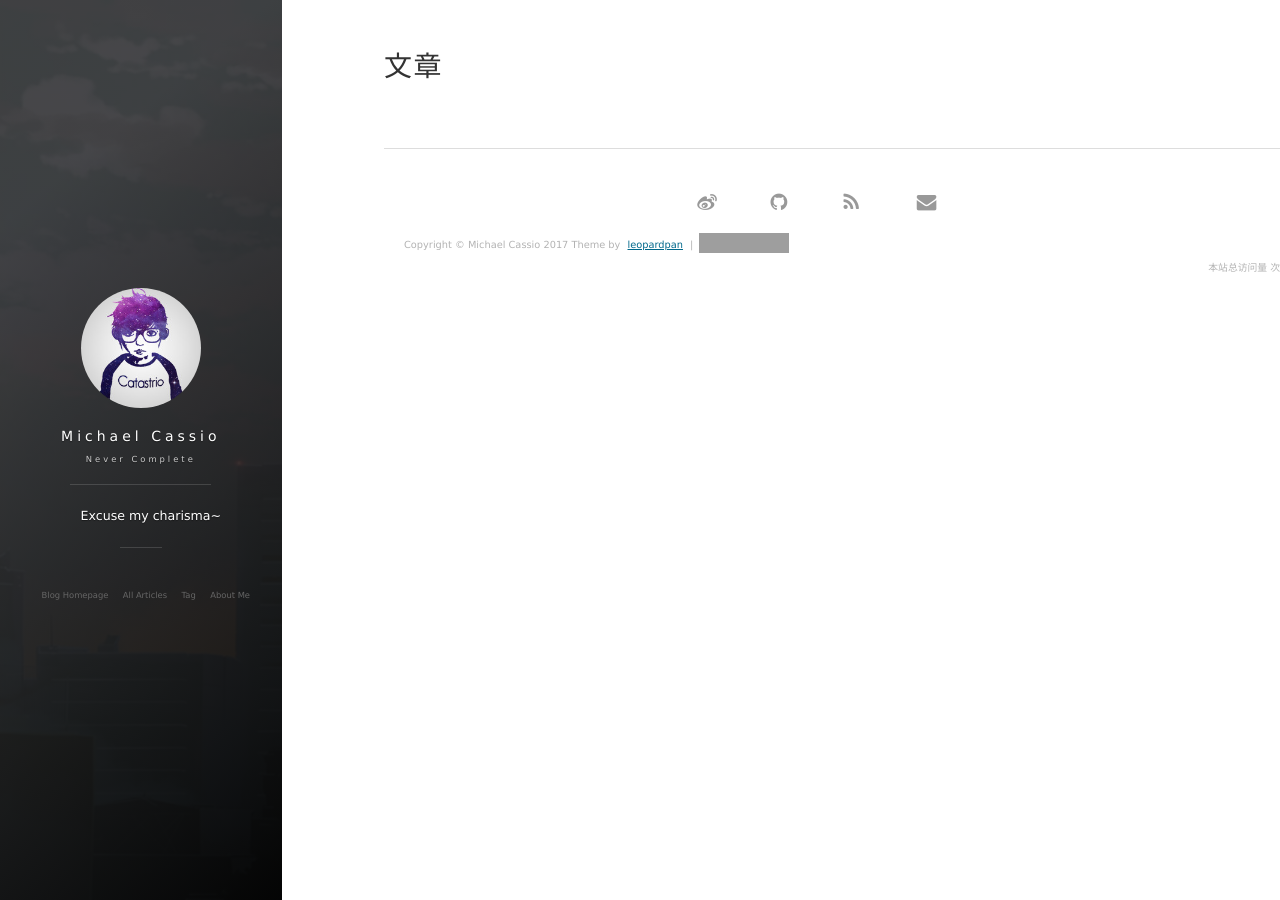
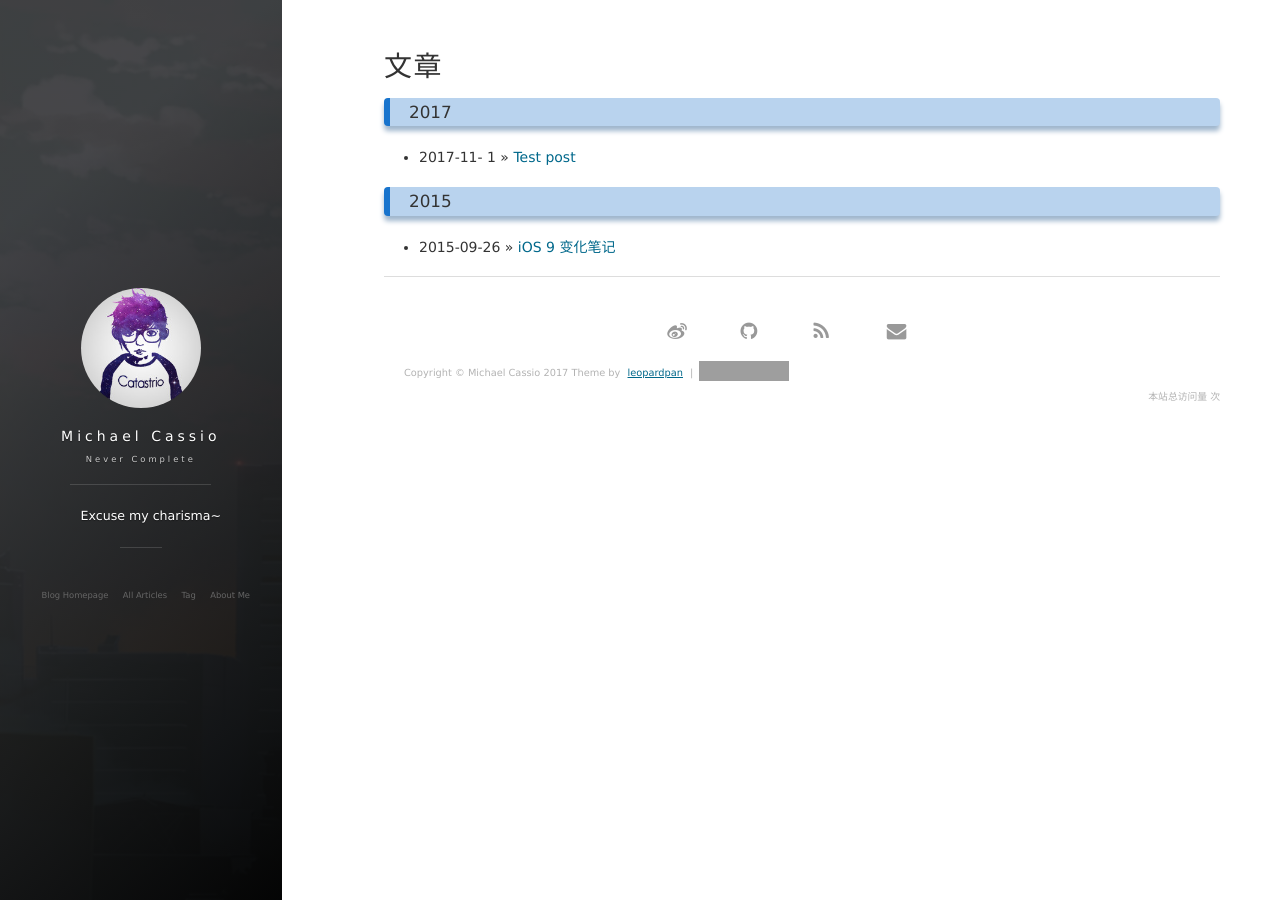
Before and after one commit to Catastrio/catastrio.github.io, a Jekyll site: the page built from archive.html, in a window 1280 px wide. Built offline with Jekyll 4.4.1, drawn with Linux system fonts in a browser that asks for light colours; nearby versions of some CDN libraries; comment, search, counter and statistics services are not loaded; some of the changed lines change nothing that is shown; grey boxes are pictures that could not be loaded.

Commit message:
Minor adjustments
trying to make my test post work along with some more translations

````diff
--- a/_includes/side-panel.html
+++ b/_includes/side-panel.html
@@ -5,7 +5,7 @@
     <div class="panel-main__content">
         <!-- 头像效果-start -->
         <div class="ih-item circle effect right_to_left">
-            <a href="/#blog" title="前往 {{ site.title }} 的主页" class="blog-button">
+            <a href="/#blog" title="Go to homepage of {{ site.title }}" class="blog-button">
                 <div class="img"><img src="/images/avatar.jpg" alt="img"></div>
                 <div class="info">
                     <div class="info-back">
--- /dev/null
+++ b/_posts/2015-09-26-iOS9_Note.md
@@ -0,0 +1,107 @@
+---
+layout: post
+title: "iOS 9 变化笔记"
+date: 2015-09-26 18:15:06
+description: "iOS9 变化笔记, 以及工作中常遇到的问题"
+tag: iOS
+---
+
+
+这里将介绍下我们日常开发一些从iOS8过度到iOS9给我们带来的一些变化，及解决方法。
+
+
+### App Transport Security
+
+iOS9和OS X El Capitan的一个新特性，App Transport Security 的目地是提高Apple 操作系统的安全性以及在此操作系统上运行的任何应用的安全性。ATS是苹果针对与 NSURL这一层做的封装，iOS9后ATS默认是开启的，即网络传输需要使用HTTPS。如果想在iOS9后继续使用HTTP的话，有两条路可以走：
+
+> 1. 在Info.plist中添加 `NSAppTransportSecurity`类型Dictionary，在`NSAppTransportSecurity`下添加`NSAllowsArbitraryLoads`，Boolean 为 YES。
+> 2. 直接使用CFNetwork做网络请求，ASIHTTPRequest就是基于CFNetwotk做的封装，如果有需求的同学可以看看ASI里面的源码，如果某个时间段你又想要使用HTTPS的话，ASI对SSL/TSL的证书验证有点问题，证书验证还得自己封装一下才行。刚才我说道，ATS是苹果针对与NSURL这一层做的封装，所以我们使用CFNetwork或者更底层做网络请求的话是不受ATS限制的。
+
+
+### 移除了discoveryd DNS解析服务
+
+iPhone升级到iOS8后WiFi有时候会有问题，特别是Mac升级到OS X Yosemite后，时而电脑休眠唤醒唬就连不上WiFi，有时候还突然掉线，经常要手动去关闭WiFi在重新连接，这是因为苹果到了OS X Yosemite系统后，把之前的mDNSResponder换成了discoveryd DNS。iOS9和OS X Yosemite10.4后mDNSResponder又回来了。
+
+mDNSResponder： 苹果以前一直使用控制DNS和Bonjour服务的一种进程。
+discoveryd：OS X Yosemite后苹果新出的一种进程。
+
+### App Thinning
+App Thinning是一个关于节省iOS设备存储空间的功能，它可以让iOS设备在安装、更新及运行App等场景中仅下载所需的资源，减少App的占用空间，从而节省设备的存储空间。
+
+#### App Thinning主要有三个机制：
+
+> 1. Slicing： 开发者把App安装包上传到AppStore后，Apple服务会自动对安装包切割为不同的应用变体(App variant)， 当用户下载安装包时，系统会根据设备型号下载安装对应的单个应用变体。
+> 2. On-Demand Resources： ORD(随需资源)是指开发者对资源添加标签上传后，系统会根据App运行的情况，动态下载并加载所需资源，而在存储空间不足时，自动删除这类资源。
+> 3. Bitcode：开启Bitcode编译后，可以使得开发者上传App时只需上传Intermediate Representation(中间件)，而非最终的可执行二进制文件。 在用户下载App之前，AppStore会自动编译中间件，产生设备所需的执行文件供用户下载安装。
+
+其中，Bitcode的机制可以支持动态的进行App Slicing，而对于Apple未来进行硬件升级的措施，此机制可以保证在开发者不重新发布版本的情况下而兼容新的设备。Xcode7默认是开始了Bitcode，如果不想使用可以手动关闭Bitcode：
+
+
+
+* 选择项目——>点击Target——>点击Build Setttings——>搜索栏里搜bitcode——>把Enable Bitcode对应的Yes改成No。
+
+
+启用Bitcode编译机制，需要注意以下几点：
+
+1. 如果应用开启Bitcode，那么其集成的其他第三方库也需要是Bitcode编译的包才能真正进行Bitcode编译
+2. 开启Bitcode编译后，编译产生的.app体积会变大(中间代码，不是用户下载的包)，且.dSYM文件不能用来崩溃日志的符号化（用户下载的包是Apple服务重新编译产生的，有产生新的符号文件），使用dSYM来收集Crash日志的同学得注意了。
+3. 通过Archive方式上传AppStore的包，可以在Xcode的Organizer工具中下载对应安装包的新的符号文件
+
+
+### 后台定位
+
+iOS9后苹果为了对保障用户的地理位置的隐私对App请求后台定位有了权限设置，则需要多加一些代码。如果不适配iOS9，就不能偷偷在后台定位，如果没有后台定位的权限也是可以在后台定位的，只是会出现蓝条。
+
+开启后台定位功能：`locationManager.allowsBackgroundLocationUpdates = YES;`
+locationManager是CLLocationManager的对象，用来管理整个定位的。
+
+**重点：**
+
+> 配置info.plist，添加一个Required background modes，Array类型的，然后在Required background modes里面Item 0对应的Value设置为App registers for location updates，这样就解决了iOS9后台定位出现蓝条的问题了。
+
+
+### UI Testing
+Xcode7中苹果引入了一种新的方式在应用中进行测试——UI Testting，UI Testting允许我们找到UI元素与之交互，还能检查属性和状态。UI Testting已经完全集成进了Xcode7的测试报告，可以和单元测试一起执行。使用起来跟之前Xcode5出来的XCTest差不多，Xcode bots提供对此的支持，而且command line支持当UI测试失败时会立即发出通知。
+
+可以参考Github上的Demo，步骤：
+
+1. 在DemoTests.m里创建一个test开头的方法
+2. 在setUp()里启动应用 `XCUIApplication().launch()`
+3. 新建一个方法test开头的，在里面获取应用`let app = XCUIApplication()`
+4. 的到`let app = XCUIApplication()`，a`pp.buttons[“View Detail”].tap()?`。buttons是当前这个界面的所有按钮的集合，[]里面写按钮的名字，tap()就是执行这个按钮所对应的方法，可以是网络请求、界面跳转等等。
+
+
+### URL scheme
+
+在iOS9中，如果使用URL scheme必须在"Info.plist"中将你要在外部调用的URL scheme列为白名单，否则不能使用。
+
+配置info.plist，添加一个`LSApplicationQueriesSchemes`，Array类型的，然后在`LSApplicationQueriesSchemes`的Item里面添加urlscheme就行了，urlscheme是任意一个字符串，就是你自己需要使用的urlscheme，iOS9 URL scheme白名单适配就完成了。
+
+### 出现大量的警告
+
+Xcode7后运行以前的项目后出现大量的警告如：
+
+```bash
+(null): warning: /var/folders/p4/z7zy68r92hd3p5ry5g2v3k_8rlwzzr/C/org.llvm.clang.dalmo/ModuleCache/1TXZDLI9N2EMV/Foundation-3DFYNEBRQSXST.pcm: No such file or directory。
+```
+
+作为一个有洁癖的我反正是不能忍，出现警告的大致原因跟我上面提到的开启Bitcode，.dSYM文件不能用来符号化有关，Xcode试图去创建dSYM文件，但是你又不需要。
+
+### 解决方法
+
+1. Build Settings ——>Build Options——>Debug Information Format
+2. Debug下的DWARF with dsYM File改成DWARF
+3. Release下的还是之前默认的DWARF with dsYM File不变
+
+
+参考资料：
+
+- [iOS9AdaptationTips](https://github.com/ChenYilong/iOS9AdaptationTips)
+- [iOS9学习系列](http://www.cocoachina.com/ios/20150821/13140.html)
+- [iOS9-day-by-day](https://github.com/shinobicontrols/iOS9-day-by-day)
+
+
+
+<br>
+
+转载请注明：[潘柏信的博客](http://baixin) » [点击阅读原文](http://baixin.io/2015/09/iOS9_Note/)
````
Also changed, not shown: _posts/2017-11-01-Test Post.md (renamed from _posts/Test post.md).
